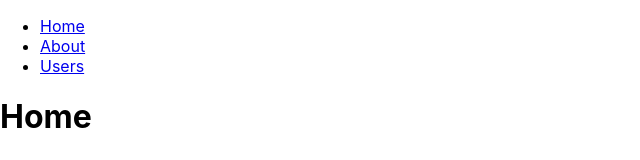
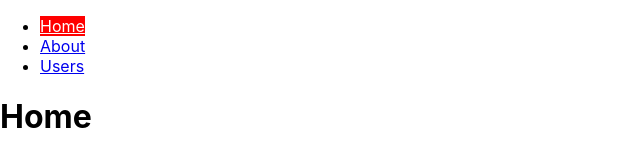
Before and after one commit to mehmetbacik/users-app, a React (Create React App) app: page / in a window 1280 px wide. Shown: the top 160 px of the page, without its empty margins (0-640 px from the left). Built offline with nearby package versions, Linux system fonts and the light colour scheme.

Commit message:
Update
Added navlink.

```diff
--- a/src/App.css
+++ b/src/App.css
@@ -1,5 +1,10 @@
 .App {
 
+}
+
+.active {
+  background-color: red;
+  color: #fff;
 }
 
 .App-logo {
--- a/src/App.js
+++ b/src/App.js
@@ -1,6 +1,6 @@
 import './App.css';
 import React from 'react';
-import { BrowserRouter as Router, Switch, Route, Link} from "react-router-dom";
+import { BrowserRouter as Router, Switch, Route, NavLink} from "react-router-dom";
 import Home from './components/Home';
 import About from './components/About';
 import Users from './components/Users';
@@ -13,13 +13,13 @@ function App() {
           <nav>
             <ul>
               <li>
-                <Link to="/">Home</Link>
+                <NavLink exact activeStyle={{backgroundColor: "red", color: "#fff"}} to="/">Home</NavLink>
               </li>
               <li>
-                <Link to="/about">About</Link>
+                <NavLink activeStyle={{backgroundColor: "red", color: "#fff"}} to="/about">About</NavLink>
               </li>
               <li>
-                <Link to="/users">Users</Link>
+                <NavLink activeClassName="active" to="/users">Users</NavLink>
               </li>
             </ul>
           </nav>
--- a/src/components/Users.js
+++ b/src/components/Users.js
@@ -1,5 +1,5 @@
 import {useEffect, useState} from 'react';
-import {Link, Switch, Route, useRouteMatch} from 'react-router-dom';
+import {NavLink, Switch, Route, useRouteMatch} from 'react-router-dom';
 import axios from 'axios';
 import User from './User';
 
@@ -21,7 +21,7 @@ function Users() {
           {
             users.map((user) => (
               <li key={user.id}>
-                <Link to={`${url}/${user.id}`}>{user.name}</Link>
+                <NavLink activeClassName='active' to={`${url}/${user.id}`}>{user.name}</NavLink>
               </li>
             ))
           }
```
